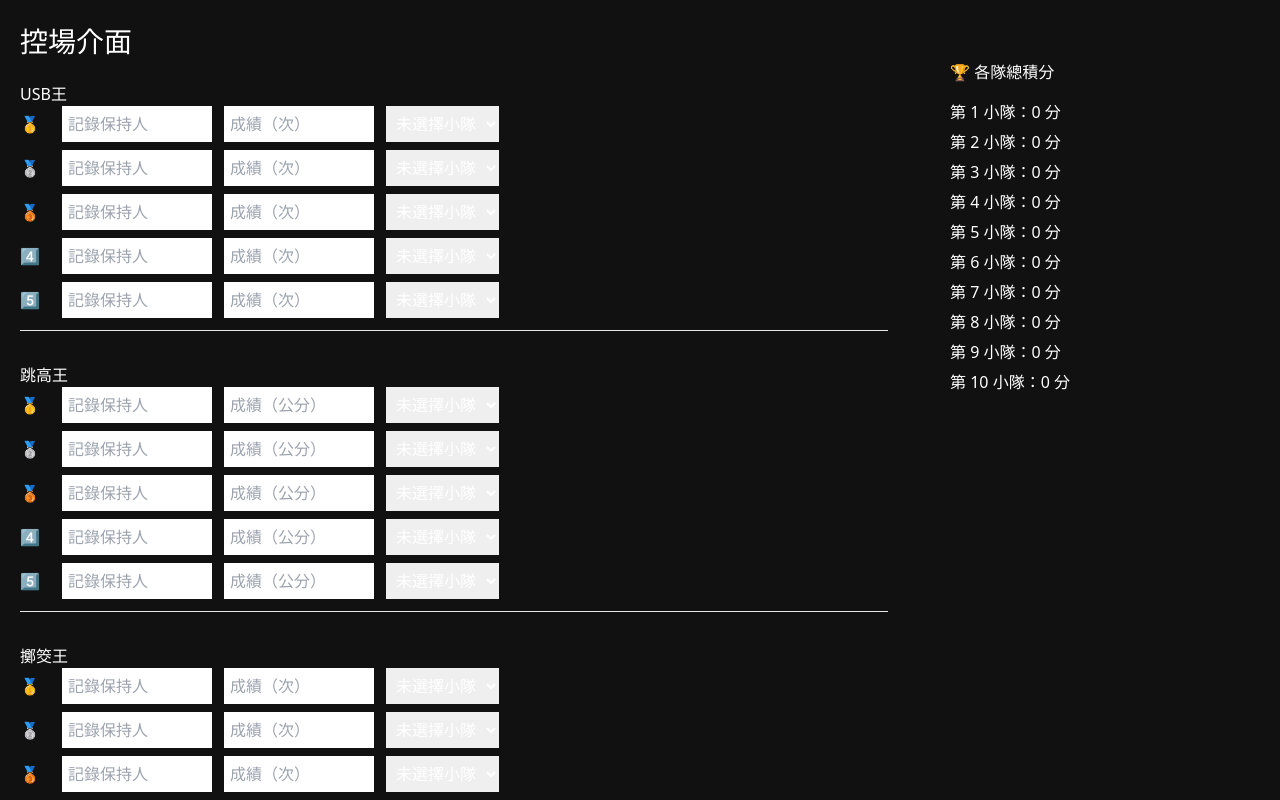
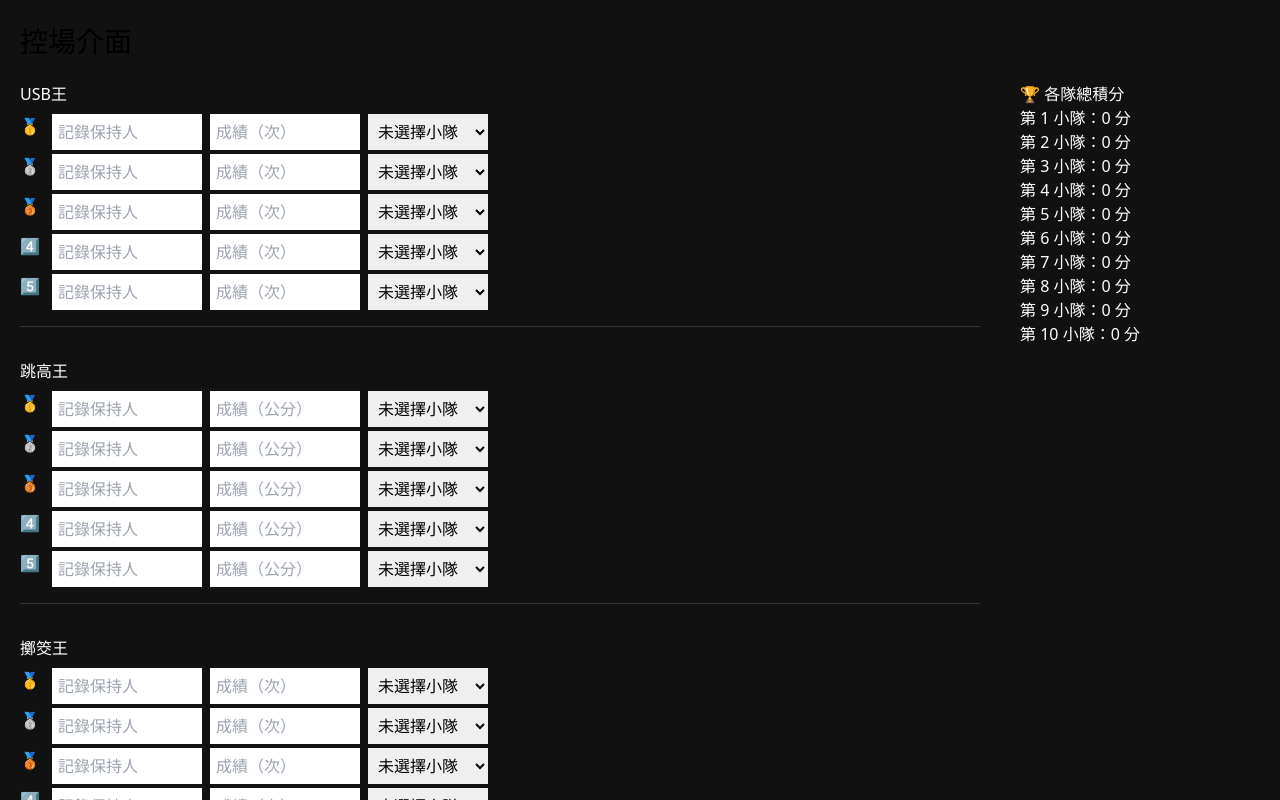
Before and after one commit to shuting72/who-is-yu-gi-oh, a Next.js app: page / in a window 1280 px wide. Shown: the top 800 px of the page. Built offline with nearby package versions, Linux system fonts and the light colour scheme.

Commit message:
修正控場與投影畫面連動、字體顏色與排版修復

```diff
--- a/pages/display.js
+++ b/pages/display.js
@@ -15,51 +15,44 @@ const icons = [
   "🪭", "🥅", "🤖", "⚡"
 ];
 
-const teamColors = ["#fff", "#ff0000", "#ff8000", "#ffff00", "#00ff00", "#008000", "#00ccff", "#0000ff", "#800080", "#ff66cc", "#a0522d"];
-
 const Display = () => {
   const [pageIndex, setPageIndex] = useState(0);
   const [data, setData] = useState({});
+  const [teams, setTeams] = useState({});
 
   useEffect(() => {
-    const updateData = () => {
-      const stored = localStorage.getItem("records");
-      if (stored) {
-        const parsed = JSON.parse(stored);
-        const grouped = {};
-        parsed.forEach(r => {
-          if (!grouped[r.name]) grouped[r.name] = [];
-          grouped[r.name].push({ name: r.holder, score: r.score, team: r.team });
-        });
-        Object.keys(grouped).forEach(key => {
-          grouped[key].sort((a, b) => parseFloat(b.score) - parseFloat(a.score));
-        });
-        setData(grouped);
-      }
+    const update = () => {
+      const stored = localStorage.getItem("scoreboard");
+      if (stored) setData(JSON.parse(stored));
+
+      const storedTeams = localStorage.getItem("teamScores");
+      if (storedTeams) setTeams(JSON.parse(storedTeams));
     };
-    updateData();
-    const id = setInterval(updateData, 1000);
-    return () => clearInterval(id);
-  }, []);
+    update();
 
-  useEffect(() => {
     const interval = setInterval(() => {
-      setPageIndex(prev => (prev + 1) % 9);
+      setPageIndex((prev) => (prev + 1) % 9);
+      update();
     }, pageIndex === 0 ? 15000 : 7000);
     return () => clearInterval(interval);
   }, [pageIndex]);
+
+  const teamColors = [
+    "#ff0000", "#ff8000", "#ffff00", "#00ff00", "#008000",
+    "#00ccff", "#0000ff", "#8000ff", "#ff66cc", "#996633"
+  ];
 
   if (pageIndex === 0) {
     return (
       <div className={styles.grid}>
         {stages.map((stage, index) => {
-          const record = data[stage]?.[0] || { name: "--", score: "--", team: "" };
-          const bg = teamColors[parseInt(record.team) || 0];
+          const score = data[stage]?.[0] || { name: "--", score: "--", team: "" };
+          const bg = score.team ? teamColors[parseInt(score.team) - 1] : "#ffffff";
           return (
             <div key={stage} className={styles.card} style={{ backgroundColor: bg }}>
               <div className={styles.stageTitle}>{icons[index]} {stage}</div>
-              <div className={styles.score}>成績：{record.score}</div>
-              <div className={styles.champion}>👑 {record.name}</div>
+              <div className={styles.score}>成績：{score.score}</div>
+              <div className={styles.champion}>👑 {score.name}</div>
             </div>
           );
         })}
@@ -74,11 +67,11 @@ const Display = () => {
     const stage = stages[index];
     const records = data[stage] || [];
     return (
-      <div className={styles.block}>
+      <div key={stage} className={styles.block}>
         <div className={styles.stage}>{icons[index]} {stage}</div>
-        {records.slice(0, 5).map((r, i) => (
+        {records.slice(0, 5).map((item, i) => (
           <div key={i} className={styles.entry}>
-            {["🥇", "🥈", "🥉", "4️⃣", "5️⃣"][i]} {r.name} - {r.score}
+            {["🥇","🥈","🥉","4️⃣","5️⃣"][i]} {item.name} - {item.score}{stage.includes("秒") ? "毫秒" : stage.includes("公分") ? "公分" : stage.includes("顆") ? "顆" : "次"}
           </div>
         ))}
       </div>
--- a/pages/index.js
+++ b/pages/index.js
@@ -1,6 +1,6 @@
 import { useEffect, useState } from "react";
 
-const defaultStages = [
+const defaultRecords = [
   { name: "USB王", unit: "次" },
   { name: "跳高王", unit: "公分" },
   { name: "擲筊王", unit: "次" },
@@ -19,75 +19,81 @@ const defaultStages = [
   { name: "反應王", unit: "毫秒" },
 ];
 
-const medals = ["🥇", "🥈", "🥉", "4️⃣", "5️⃣"];
-
 export default function Control() {
-  const [records, setRecords] = useState({});
+  const [records, setRecords] = useState([]);
+  const [teamScores, setTeamScores] = useState({});
 
   useEffect(() => {
     const stored = localStorage.getItem("records");
     if (stored) {
       setRecords(JSON.parse(stored));
     } else {
-      const init = {};
-      defaultStages.forEach(stage => {
-        init[stage.name] = Array(5).fill().map(() => ({
-          holder: "", score: "", team: ""
+      const initial = defaultRecords.map((r) => ({
+        name: r.name,
+        unit: r.unit,
+        ranks: Array(5).fill({ name: "", score: "", team: "" }),
       }));
-      });
-      setRecords(init);
+      setRecords(initial);
     }
   }, []);
 
-  const update = (stage, index, field, value) => {
-    const updated = { ...records };
-    updated[stage][index][field] = value;
+  useEffect(() => {
+    // 排序 + 儲存
+    const scoreboard = {};
+    const teamPoints = {};
+
+    records.forEach((r) => {
+      const validRanks = r.ranks.filter(x => x.name && x.score);
+      scoreboard[r.name] = validRanks;
+
+      validRanks.forEach((item, idx) => {
+        const team = item.team;
+        if (!team) return;
+        teamPoints[team] = (teamPoints[team] || 0) + (5 - idx);
+      });
+    });
+
+    localStorage.setItem("scoreboard", JSON.stringify(scoreboard));
+    localStorage.setItem("teamScores", JSON.stringify(teamPoints));
+    localStorage.setItem("records", JSON.stringify(records));
+    localStorage.setItem("broadcast", Date.now());
+    setTeamScores(teamPoints);
+  }, [records]);
+
+  const update = (stageIndex, rankIndex, field, value) => {
+    const updated = [...records];
+    const target = { ...updated[stageIndex].ranks[rankIndex], [field]: value };
+    updated[stageIndex].ranks[rankIndex] = target;
     setRecords(updated);
-    localStorage.setItem("records", JSON.stringify(updated));
-    localStorage.setItem("broadcast", Date.now()); // 強制同步
   };
 
-  const calculateScores = () => {
-    const teamPoints = Array(11).fill(0); // 0 號不用，1~10 隊
-    Object.values(records).forEach(ranks => {
-      ranks.forEach((entry, i) => {
-        const teamNum = parseInt(entry.team);
-        if (teamNum >= 1 && teamNum <= 10) {
-          teamPoints[teamNum] += 5 - i;
-        }
-      });
-    });
-    return teamPoints.slice(1); // 去除第 0 項
-  };
-
-  const teamScores = calculateScores();
-
   return (
-    <div style={{ background: "#111", color: "#fff", minHeight: "100vh", padding: "20px", display: "flex", flexWrap: "wrap", justifyContent: "space-between" }}>
-      <div style={{ width: "70%" }}>
+    <div style={{ background: "#111", color: "#000", minHeight: "100vh", padding: "20px" }}>
       <h2 style={{ fontSize: "28px", marginBottom: "20px" }}>控場介面</h2>
-        {defaultStages.map((stage) => (
-          <div key={stage.name} style={{ marginBottom: "32px" }}>
-            <h3>{stage.name}</h3>
-            {records[stage.name]?.map((entry, i) => (
-              <div key={i} style={{ display: "flex", alignItems: "center", gap: "12px", marginBottom: "8px" }}>
-                <div style={{ width: "30px" }}>{medals[i]}</div>
+      <div style={{ display: "flex", flexWrap: "wrap" }}>
+        <div style={{ flex: 1, minWidth: "650px" }}>
+          {records.map((r, i) => (
+            <div key={i} style={{ marginBottom: "32px" }}>
+              <h3 style={{ color: "#fff", marginBottom: "8px" }}>{r.name}</h3>
+              {r.ranks.map((rank, j) => (
+                <div key={j} style={{ display: "flex", gap: "8px", marginBottom: "4px" }}>
+                  <div style={{ width: "24px" }}>{["🥇", "🥈", "🥉", "4️⃣", "5️⃣"][j]}</div>
                   <input
-                  value={entry.holder}
-                  onChange={(e) => update(stage.name, i, "holder", e.target.value)}
+                    value={rank.name}
+                    onChange={(e) => update(i, j, "name", e.target.value)}
                     placeholder="記錄保持人"
                     style={{ padding: "6px", width: "150px" }}
                   />
                   <input
-                  value={entry.score}
-                  onChange={(e) => update(stage.name, i, "score", e.target.value)}
-                  placeholder={`成績（${stage.unit}）`}
+                    value={rank.score}
+                    onChange={(e) => update(i, j, "score", e.target.value)}
+                    placeholder={`成績（${r.unit}）`}
                     style={{ padding: "6px", width: "150px" }}
                   />
                   <select
-                  value={entry.team}
-                  onChange={(e) => update(stage.name, i, "team", e.target.value)}
-                  style={{ padding: "6px" }}
+                    value={rank.team}
+                    onChange={(e) => update(i, j, "team", e.target.value)}
+                    style={{ padding: "6px", width: "120px" }}
                   >
                     <option value="">未選擇小隊</option>
                     {[...Array(10)].map((_, t) => (
@@ -96,20 +102,19 @@ export default function Control() {
                   </select>
                 </div>
               ))}
-            <hr style={{ marginTop: "12px" }} />
+              <hr style={{ marginTop: "16px", borderColor: "#333" }} />
             </div>
           ))}
         </div>
-
-      {/* 總積分欄 */}
-      <div style={{ width: "25%", marginTop: "40px" }}>
-        <h3 style={{ marginBottom: "16px" }}>🏆 各隊總積分</h3>
-        {teamScores.map((score, i) => (
-          <div key={i} style={{ marginBottom: "6px" }}>
-            第 {i + 1} 小隊：{score} 分
+        <div style={{ width: "240px", marginLeft: "40px", color: "white" }}>
+          <h3>🏆 各隊總積分</h3>
+          {[...Array(10)].map((_, i) => (
+            <div key={i}>
+              第 {i + 1} 小隊：{teamScores[i + 1] || 0} 分
             </div>
           ))}
         </div>
       </div>
+    </div>
   );
 }
```
Also changed, not shown: styles/display.module.css (+25 -42 lines). Lines whose indentation alone changed are shown as unchanged.
